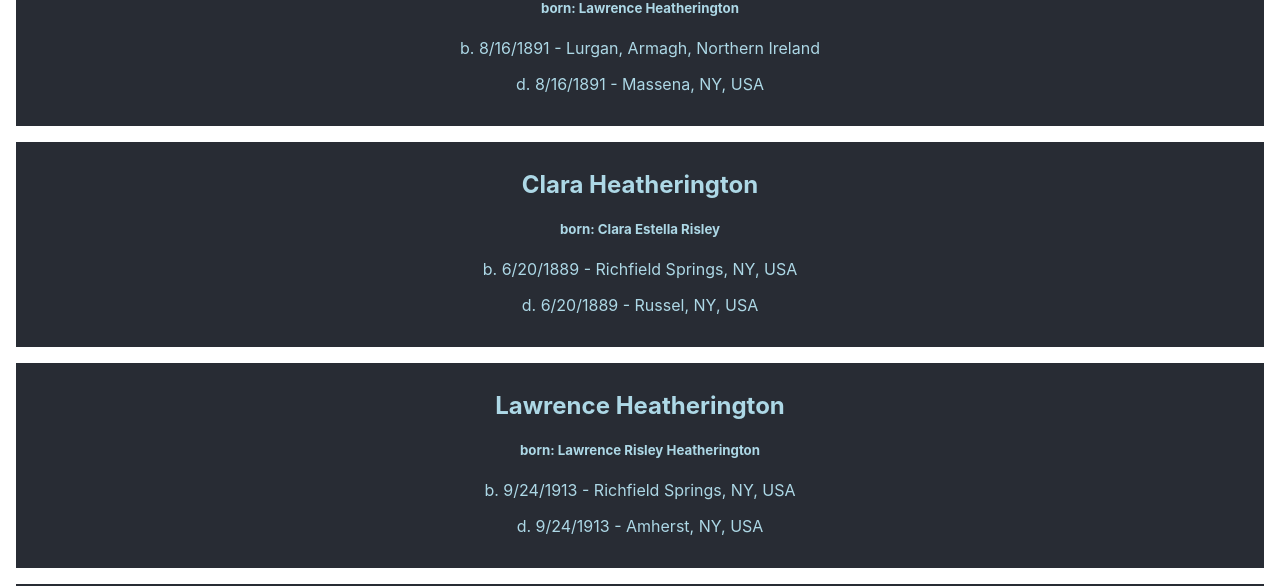
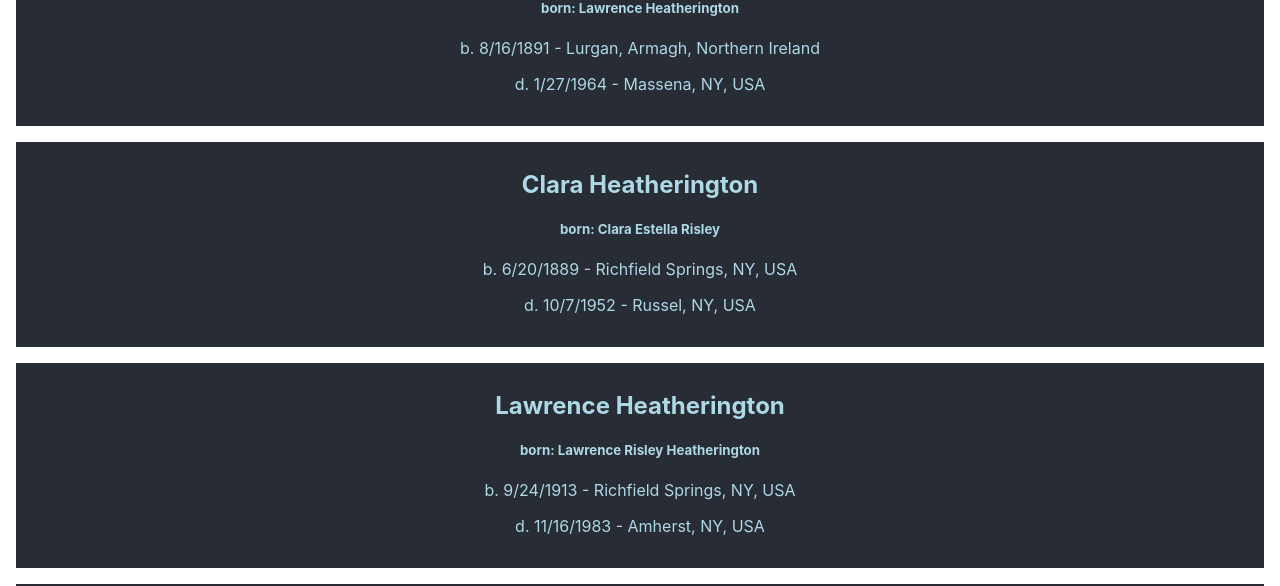
Before and after one commit to lizcramerfox/family-tree-client, a React (Create React App) app: page / in a window 1280 px wide. Shown: the part 207-793 px from the top of the page. Built offline with nearby package versions, Linux system fonts and the light colour scheme.

Commit message:
Fixes death dates (was same as birth)

```diff
--- a/src/person.js
+++ b/src/person.js
@@ -25,7 +25,7 @@ class Person extends Component {
         <h2>{prefName} {lastName}</h2>
         <h5>born: {birthName}</h5>
         <p>b. {birthMonth}/{birthDay}/{birthYear} - {birthCity}, {birthState}, {birthCountry}</p>
-        <p>d. {birthMonth}/{birthDay}/{birthYear} - {deathCity}, {deathState}, {deathCountry}</p>
+        <p>d. {deathMonth}/{deathDay}/{deathYear} - {deathCity}, {deathState}, {deathCountry}</p>
       </div>
     )
   }
```
